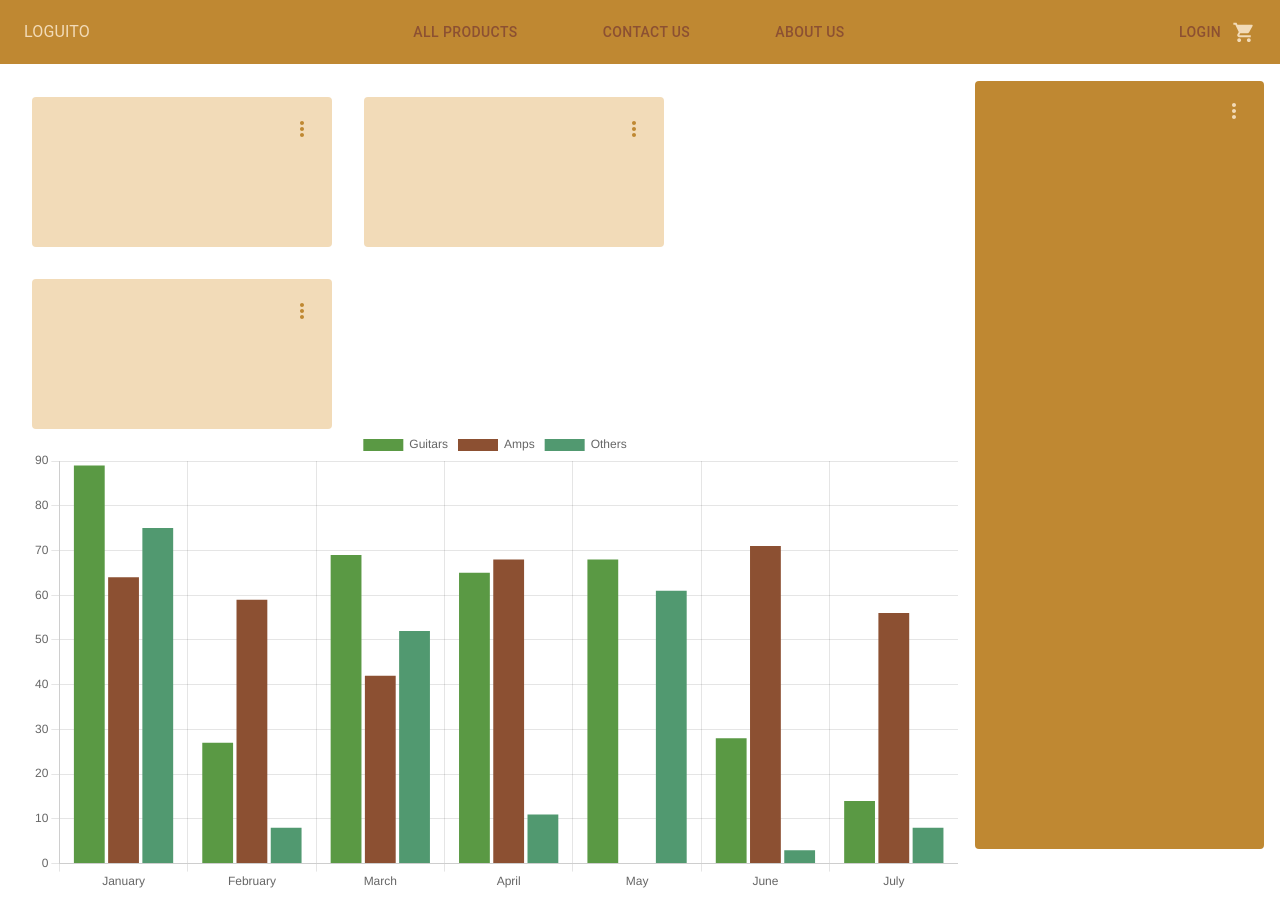
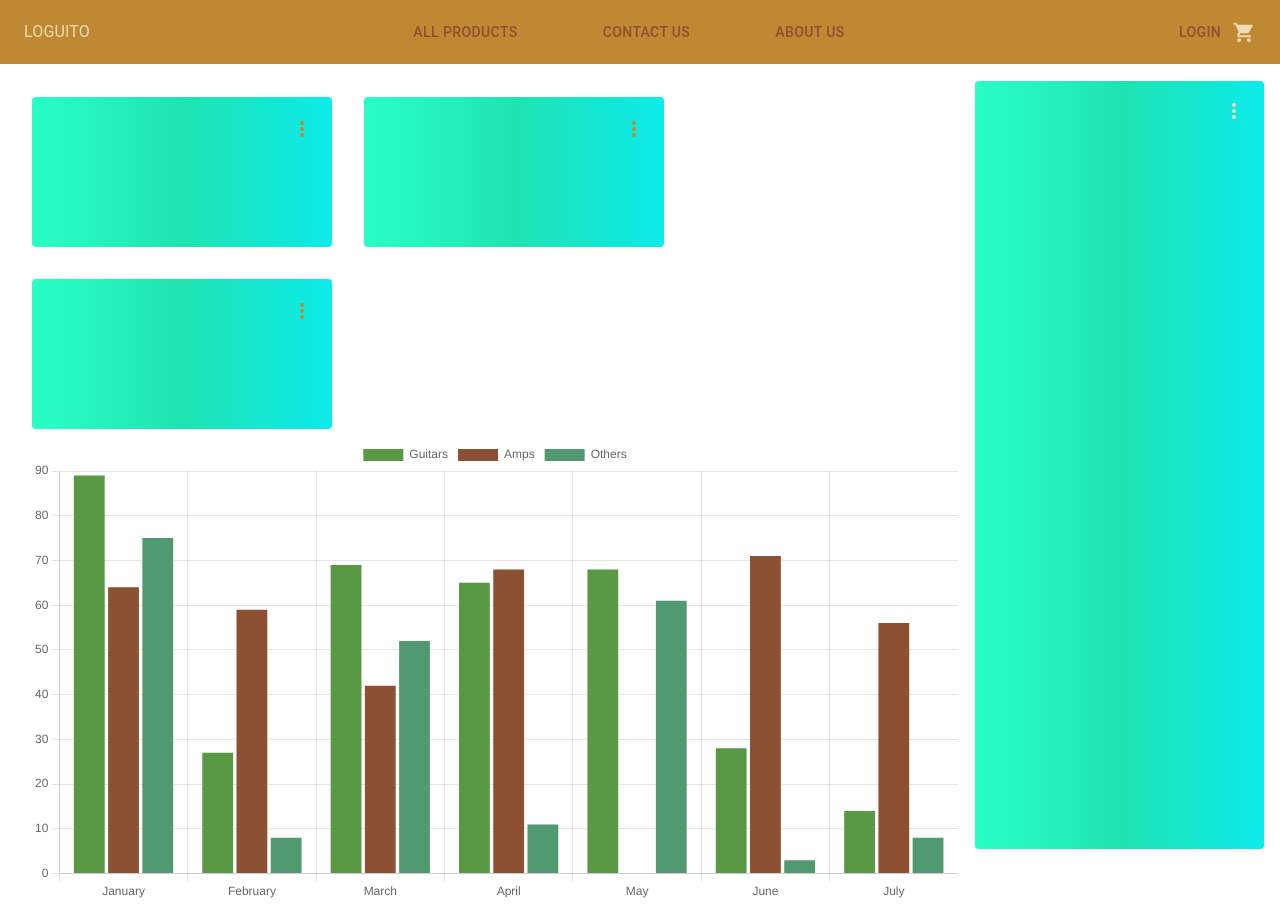
Before and after one commit to RodrigoRabellino/e-commerce-front, a React (Create React App) app: page /admin in a window 1280 px wide. Built offline with nearby package versions, Linux system fonts and the light colour scheme.

Commit message:
commit styles dashboard

```diff
--- a/src/components/admin/dashboard/DashBoard.jsx
+++ b/src/components/admin/dashboard/DashBoard.jsx
@@ -3,6 +3,13 @@ import { MoreVert } from "@mui/icons-material";
 import MyChartBar from "./myCharts/MyChartBar";
 
 const DashBoard = () => {
+  const cardStyle = {
+    background:
+      "linear-gradient(90deg, rgba(41,255,198,1) 0%, rgba(32,227,178,1) 50%, rgba(12,235,235,1) 100%)",
+    width: "300px",
+    height: "150px",
+    padding: "0.65rem",
+  };
   return (
     <Box
       width="100%"
@@ -14,12 +21,9 @@ const DashBoard = () => {
       justifyContent="center"
     >
       <Box padding="1rem">
-        <Grid container spacing={4}>
+        <Grid container spacing={4} marginBottom="0.65rem">
           <Grid item lg="auto">
-            <Paper
-              elevation={0}
-              sx={{ width: "300px", height: "150px", padding: "0.65rem" }}
-            >
+            <Paper elevation={0} sx={cardStyle}>
               <Box
                 sx={{
                   width: "100%",
@@ -35,10 +39,7 @@ const DashBoard = () => {
             </Paper>
           </Grid>
           <Grid item lg="auto">
-            <Paper
-              elevation={0}
-              sx={{ width: "300px", height: "150px", padding: "0.65rem" }}
-            >
+            <Paper elevation={0} sx={cardStyle}>
               <Box
                 sx={{
                   width: "100%",
@@ -54,10 +55,7 @@ const DashBoard = () => {
             </Paper>
           </Grid>
           <Grid item lg="auto">
-            <Paper
-              elevation={0}
-              sx={{ width: "300px", height: "150px", padding: "0.65rem" }}
-            >
+            <Paper elevation={0} sx={cardStyle}>
               <Box
                 sx={{
                   width: "100%",
@@ -80,10 +78,10 @@ const DashBoard = () => {
       <Paper
         elevation={0}
         sx={{
+          ...cardStyle,
           width: "300px",
           height: "100%",
           padding: "0.65rem",
-          bgcolor: "#bf8832",
         }}
       >
         <Box
```
